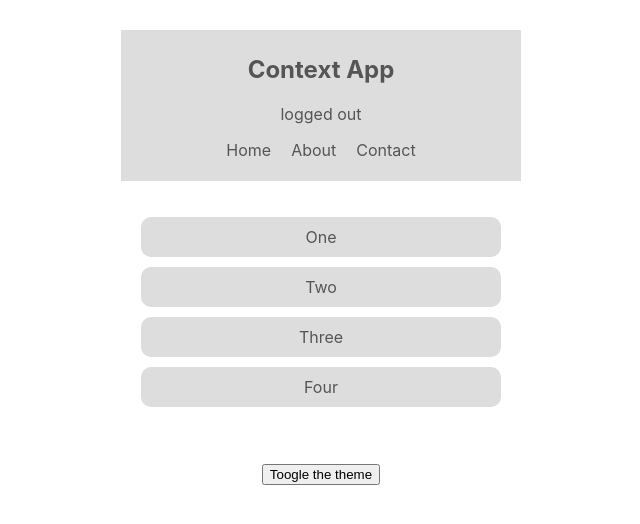
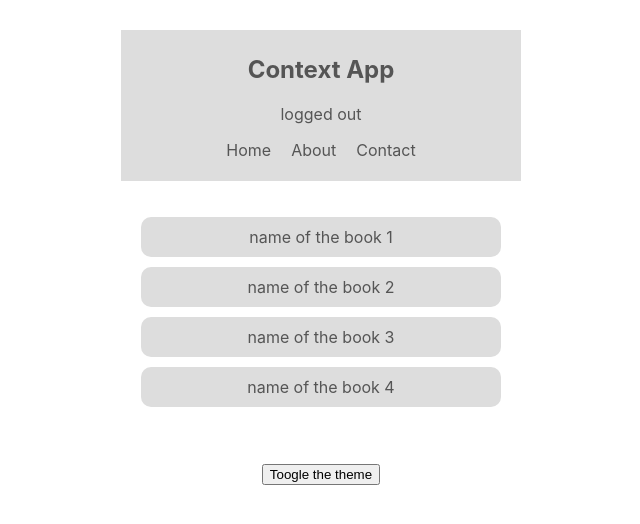
Before and after one commit to alekz7/context_hooks, a React (Create React App) app: page / in a window 1280 px wide. Shown: the top 524 px of the page, without its empty margins (319-959 px from the left). Built offline with nearby package versions, Linux system fonts and the light colour scheme.

Commit message:
agregando useEffect y useContext

```diff
--- a/src/App.js
+++ b/src/App.js
@@ -4,6 +4,7 @@ import BookList from './components/BookList';
 import ThemeContextProvider from './contexts/ThemeContext';
 import ThemeToogle from './components/ThemeToogle';
 import AuthContextProvider from './contexts/AuthContext';
+import BookContextProvider from './contexts/BookContext';
 
 function App() {
   return (
@@ -11,7 +12,9 @@ function App() {
       <ThemeContextProvider>
         <AuthContextProvider>
           <Navbar />
-          <BookList />
+          <BookContextProvider>
+            <BookList />
+          </BookContextProvider>
           <ThemeToogle/>
         </AuthContextProvider>
       </ThemeContextProvider>
--- a/src/components/BookList.js
+++ b/src/components/BookList.js
@@ -1,21 +1,40 @@
-import React, { Component } from 'react'
+import React, {useContext } from 'react'
+import { BookContext } from '../contexts/BookContext';
 import { ThemeContext } from '../contexts/ThemeContext'
 
-export default class BookList extends Component {
-    static contextType = ThemeContext;
-    render() {
-        const { isLightTheme, light, dark } = this.context;
-        const theme = isLightTheme ? light : dark;
+const BookList = () => {
+    const {isLightTheme, light, dark} = useContext(ThemeContext);
+    const { books } = useContext(BookContext);
+    const theme = isLightTheme ? light : dark;
+    return (
+        <div className="book-list" style={{ color: theme.syntax, backbroung: theme.bg}}>
+            <ul>
+                {books.map(book=>{
+                    return(
+                        <li key={book.id} style={{ background: theme.ui }}>{book.title}</li>
+                    )
+                })}
+            </ul>
+        </div> );
+}
 
-        return (
-            <div className="book-list" style={{ color: theme.syntax, backbroung: theme.bg}}>
-                <ul>
-                    <li style={{ background: theme.ui }}>One</li>
-                    <li style={{ background: theme.ui }}>Two</li>
-                    <li style={{ background: theme.ui }}>Three</li>
-                    <li style={{ background: theme.ui }}>Four</li>
-                </ul>
-            </div>
-        )
-    }
-}
+export default BookList;
+
+// export default class BookList extends Component {
+//     static contextType = ThemeContext;
+//     render() {
+//         const { isLightTheme, light, dark } = this.context;
+//         const theme = isLightTheme ? light : dark;
+
+//         return (
+//             <div className="book-list" style={{ color: theme.syntax, backbroung: theme.bg}}>
+//                 <ul>
+//                     <li style={{ background: theme.ui }}>One</li>
+//                     <li style={{ background: theme.ui }}>Two</li>
+//                     <li style={{ background: theme.ui }}>Three</li>
+//                     <li style={{ background: theme.ui }}>Four</li>
+//                 </ul>
+//             </div>
+//         )
+//     }
+// }
--- a/src/components/Navbar.js
+++ b/src/components/Navbar.js
@@ -1,21 +1,14 @@
-import React, { Component } from 'react'
+import React, { useContext } from 'react'
 import { AuthContext } from '../contexts/AuthContext';
 import { ThemeContext } from '../contexts/ThemeContext'
 
-export default class Navbar extends Component {
+const Navbar = () => {
 
-    render() {
+  const {isAuthenticated ,toogleAuth} = useContext(AuthContext);
+  const {isLightTheme, light, dark} = useContext(ThemeContext);
+  const theme = isLightTheme ? light : dark;
 
   return (
-          <AuthContext.Consumer>{(authContext)=>(
-            <ThemeContext.Consumer>{(themeContext)=>{
-
-              const {isAuthenticated ,toogleAuth} = authContext
-
-              const {isLightTheme, light, dark} = themeContext;
-              const theme = isLightTheme ? light : dark;
-
-              return(
     <nav style={{background: theme.ui, color:theme.syntax }}>
       <h1>Context App</h1>
       <div onClick={toogleAuth}>
@@ -28,11 +21,39 @@ export default class Navbar extends Component {
       </ul>
     </nav>
   )
-              }}
-            </ThemeContext.Consumer>
+}
+export default Navbar;
 
-            )}
-          </AuthContext.Consumer>
-        )
-    }
-}
+// export default class Navbar extends Component {
+
+//     render() {
+
+//         return (
+//           <AuthContext.Consumer>{(authContext)=>(
+//             <ThemeContext.Consumer>{(themeContext)=>{
+
+//               const {isAuthenticated ,toogleAuth} = authContext
+//               const {isLightTheme, light, dark} = themeContext;
+//               const theme = isLightTheme ? light : dark;
+
+//               return(
+//                 <nav style={{background: theme.ui, color:theme.syntax }}>
+//                   <h1>Context App</h1>
+//                   <div onClick={toogleAuth}>
+//                     {isAuthenticated ? 'logged in' : 'logged out'}
+//                   </div>
+//                   <ul>
+//                     <li>Home</li>
+//                     <li>About</li>
+//                     <li>Contact</li>
+//                   </ul>
+//                 </nav>
+//               )
+//               }}
+//             </ThemeContext.Consumer>
+
+//             )}
+//           </AuthContext.Consumer>
+//         )
+//     }
+// }
--- a/src/components/ThemeToogle.js
+++ b/src/components/ThemeToogle.js
@@ -1,14 +1,18 @@
-import React, { Component } from 'react';
+import React, { useContext } from 'react';
 import { ThemeContext } from '../contexts/ThemeContext';
 
-class ThemeToogle extends Component {
-    static contextType = ThemeContext;
-    render() {
-        const {toogleTheme} = this.context;
-        return (
-            <button onClick={toogleTheme}>Toogle the theme</button>
-         );
-    }
+const ThemeToogle = () => {
+    const {toogleTheme} = useContext(ThemeContext);
+    return ( <button onClick={toogleTheme}>Toogle the theme</button> )
 }
+export default ThemeToogle;
 
-export default ThemeToogle;
+// class ThemeToogle extends Component {
+//     static contextType = ThemeContext;
+//     render() {
+//         const {toogleTheme} = this.context;
+//         return (
+//             <button onClick={toogleTheme}>Toogle the theme</button>
+//          );
+//     }
+// }
--- /dev/null
+++ b/src/contexts/BookContext.js
@@ -0,0 +1,20 @@
+import React, {createContext, useState } from 'react'
+
+export const BookContext = createContext();
+
+const BookContextProvider = (props) => {
+    const [books, setBooks] = useState([
+        {title:'name of the book 1', id:1},
+        {title:'name of the book 2', id:2},
+        {title:'name of the book 3', id:3},
+        {title:'name of the book 4', id:4}
+
+    ]);
+    return (
+        <BookContext.Provider value={{books}}>
+            {props.children}
+
+        </BookContext.Provider>
+     );
+}
+export default BookContextProvider;
```
Also changed, not shown: 1 other file (tests, documents, lock files or other folders). Lines whose indentation alone changed are shown as unchanged.
